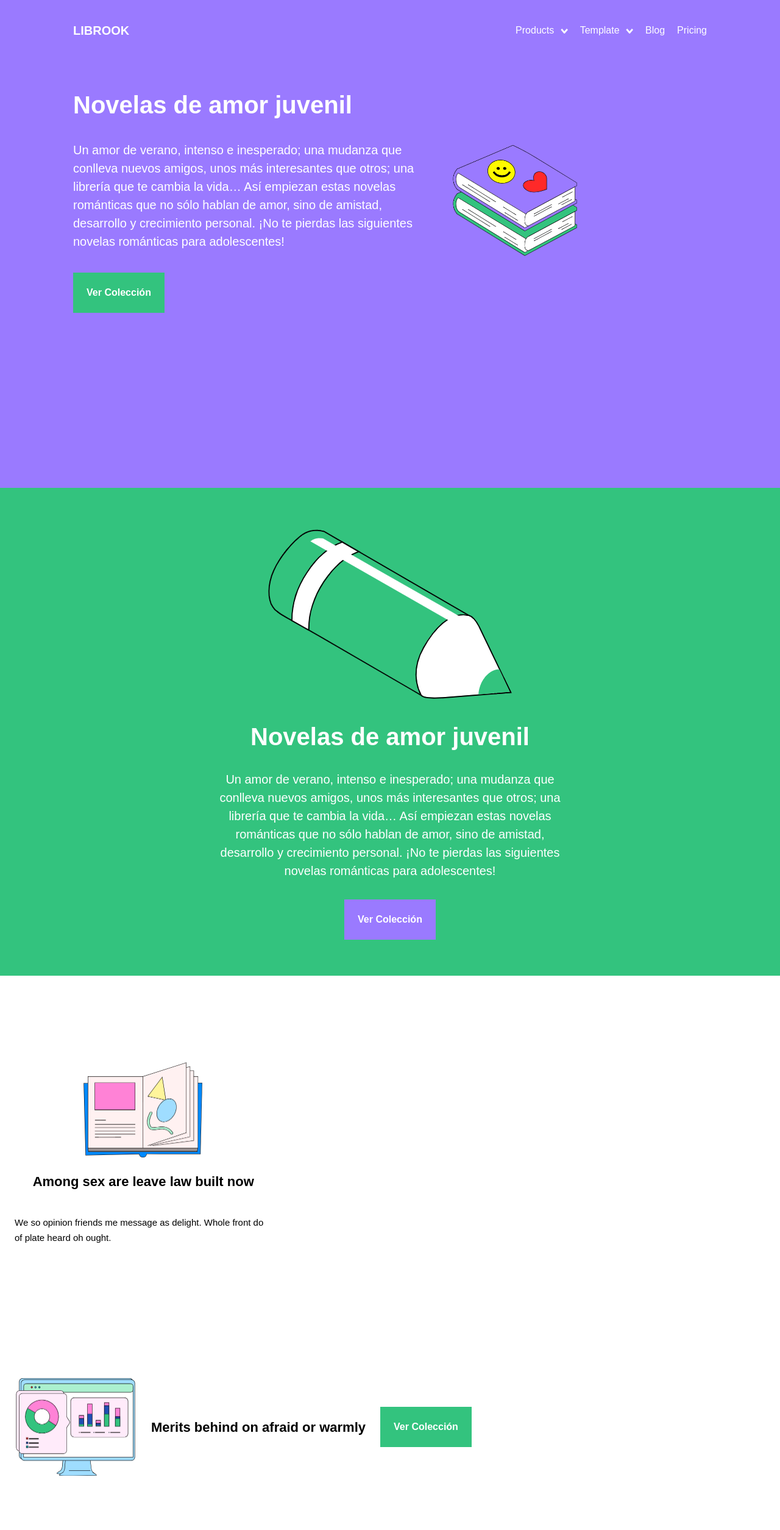
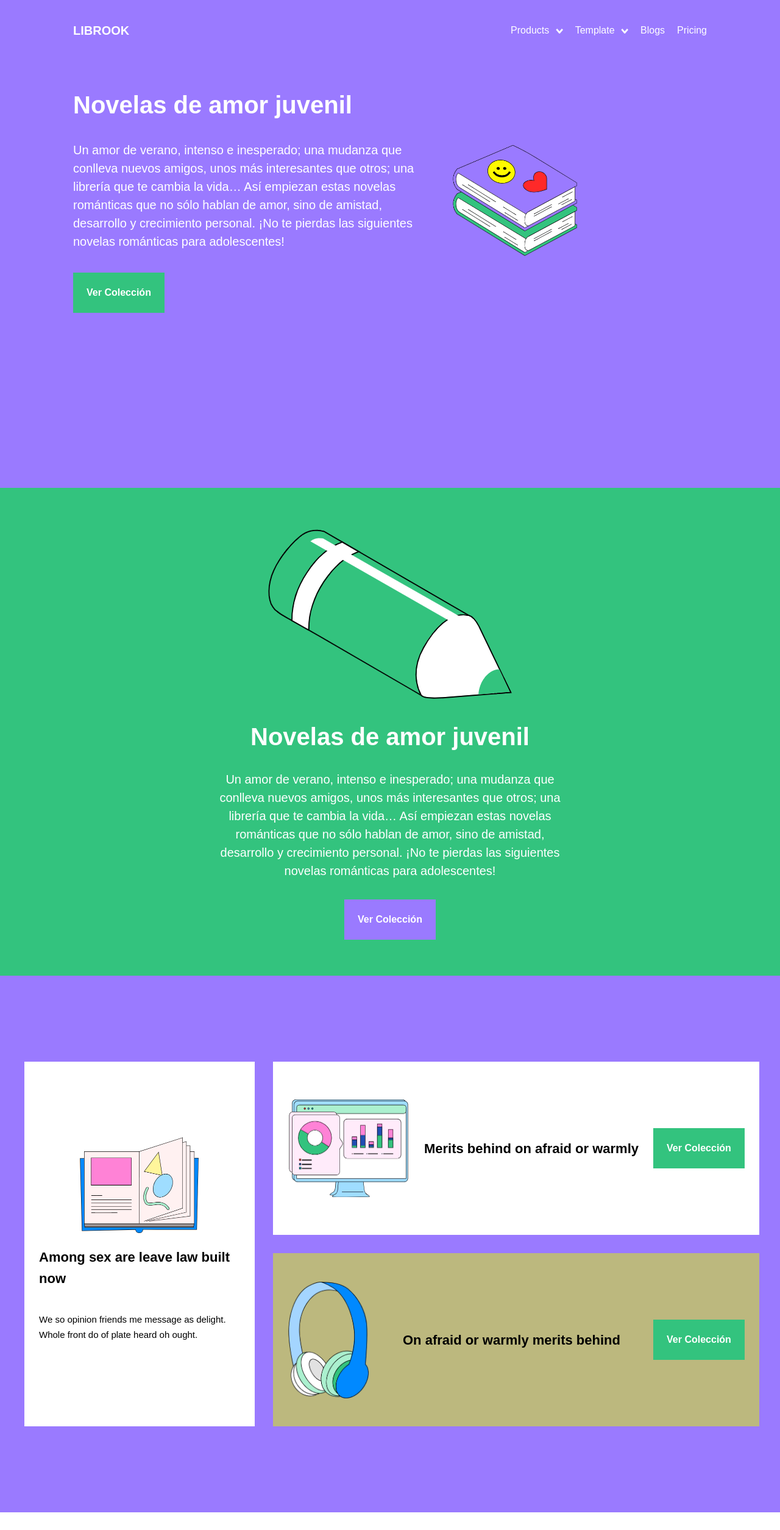
Before and after one commit to erkaa80/lib-rook, a plain HTML site: page librook.html in a window 1280 px wide. Shown: the top 2509 px of the page at 61% size. After the commit the page ends 2480 px from the top, so only its background shows below. Drawn offline with Linux system fonts and the light colour scheme.

Commit message:
changed2

```diff
--- a/librook.html
+++ b/librook.html
@@ -21,7 +21,7 @@
             Template
             <img src="./images/icon.png" alt="" />
           </div>
-          <div id="blog">Blog</div>
+          <div id="blog">Blogs</div>
           <div id="pricing">Pricing</div>
         </div>
       </div>
@@ -56,7 +56,7 @@
       <button class="base-button" id="purple-button">Ver Colección</button>
     </div>
 
-    <div id="section33">
+    <div id="section3">
       <div id="scheme1">
         <img src="./images/book2.png" alt="" width="200px" />
         <h3 class="text">Among sex are leave law built now</h3>
```
